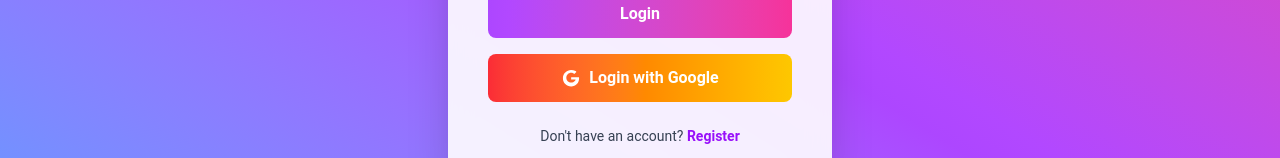
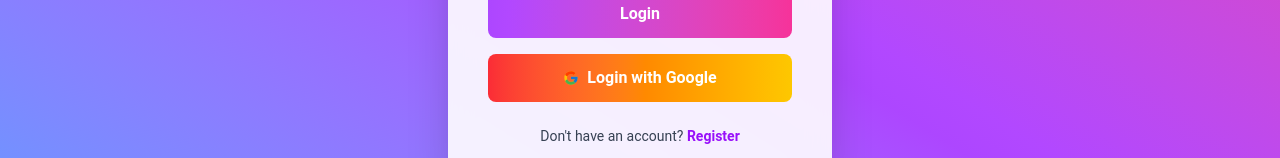
Before and after one commit to junaiedshakil/my-learning-platfrom-app, a React (Vite) app: page /login in a window 1280 px wide. Shown: the part 450-608 px from the top of the page. Built offline with nearby package versions, Linux system fonts and the light colour scheme; no server answers.

Commit message:
fixing login page

```diff
--- a/src/Pages/Login.jsx
+++ b/src/Pages/Login.jsx
@@ -2,6 +2,7 @@ import React, { useContext, useState } from "react";
 import { NavLink, useLocation, useNavigate } from "react-router-dom";
 import { AuthContext } from "../Authentication/AuthContext";
 import { toast } from "react-toastify";
+import { FcGoogle } from "react-icons/fc";
 
 const Login = () => {
   const { signInUser, signInWithGoogle, saveUserToDB } =
@@ -80,16 +81,7 @@ const Login = () => {
             onClick={handleGoogleLogin}
             className="flex items-center justify-center gap-2 bg-gradient-to-r from-red-500 to-yellow-400 text-white py-3 rounded-lg font-semibold hover:from-yellow-400 hover:to-red-500 transition-all"
           >
-            <svg
-              className="w-5 h-5"
-              viewBox="0 0 24 24"
-              xmlns="http://www.w3.org/2000/svg"
-            >
-              <path
-                fill="currentColor"
-                d="M21.35 11.1h-9.17v2.83h5.3c-.23 1.22-1.49 3.57-5.3 3.57-3.19 0-5.8-2.63-5.8-5.86s2.61-5.86 5.8-5.86c1.82 0 3.04.77 3.73 1.44l2.54-2.48C18.41 3.56 16.01 2.3 12.18 2.3 6.66 2.3 2.3 6.66 2.3 12.18s4.36 9.88 9.88 9.88c5.73 0 9.53-4.03 9.53-9.7 0-.65-.07-1.15-.26-1.26z"
-              />
-            </svg>
+            <FcGoogle />
             Login with Google
           </button>
         </form>
```
